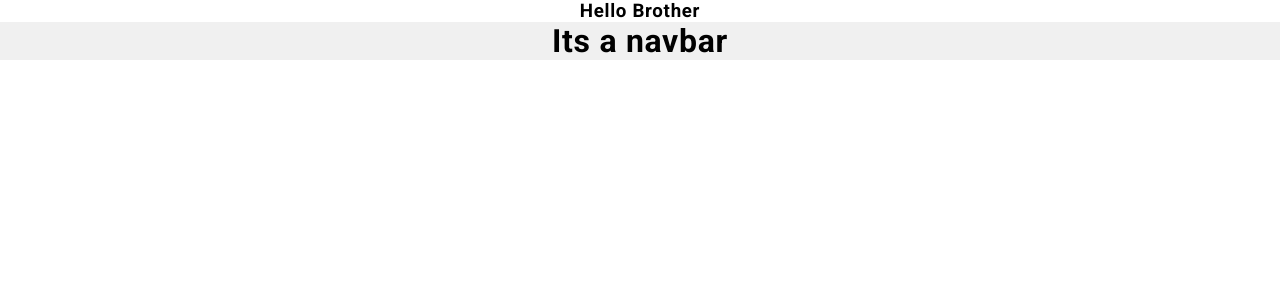
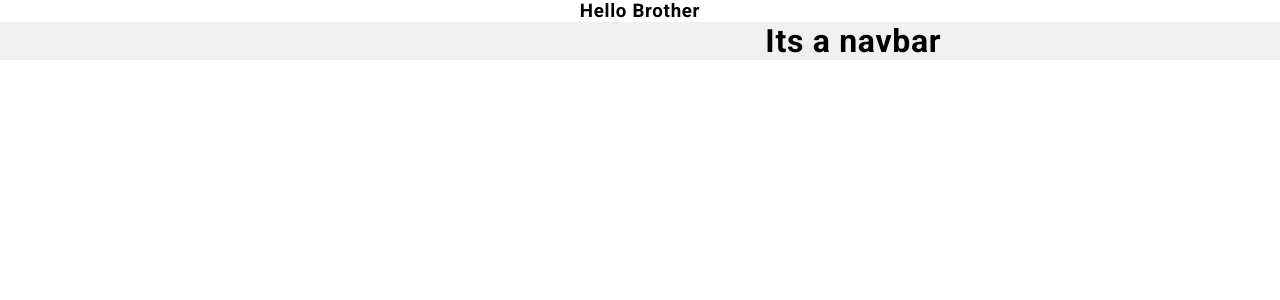
Before and after one commit to mrx-arafat/Multi-Author-Blogging-Website, a React (Create React App) app in the folder frontend/: page / in a window 1280 px wide. Shown: the top 300 px of the page. Built offline with nearby package versions, Linux system fonts and the light colour scheme.

Commit message:
navbar grid structure

```diff
--- a/frontend/src/home/Navbar.jsx
+++ b/frontend/src/home/Navbar.jsx
@@ -1,12 +1,24 @@
 import React from "react";
+import { Link } from "react-router-dom";
 
 const Navbar = () => {
   return (
-    <div>
-      <h1>Its a navbar</h1>
+    <div id="navbar" className="navbar">
+      <div className="container">
+        <div className="row">
+          <div className="col-4">
+            <div className="image-menubar">
+              <Link className="image" to="/"></Link>
+            </div>
+          </div>
+          <div className="col-8">
+            {" "}
+            <h1>Its a navbar</h1>
+          </div>
+        </div>
+      </div>
     </div>
   );
 };
 
 export default Navbar;
-<h1>Its a navbar</h1>;
--- a/frontend/src/main.scss
+++ b/frontend/src/main.scss
@@ -1,3 +1,4 @@
 @import "./scss/base/reset";
 @import "./scss/layout/grid";
 @import "./scss/home/home";
+@import "./scss/home/navbar";
```
